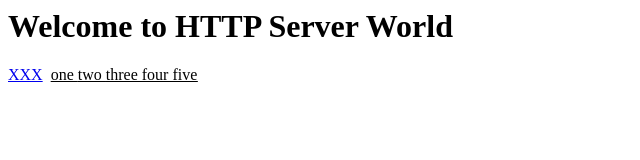
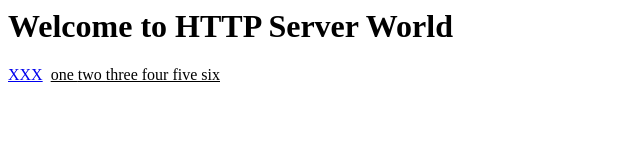
Before and after one commit to t-ataku/httphello, a plain HTML site: page index.html in a window 1280 px wide. Shown: the full height of the page, 0-640 px from the left. Drawn offline with Linux system fonts and the light colour scheme.

Commit message:
another more item was added

```diff
--- a/index.html
+++ b/index.html
@@ -11,6 +11,7 @@
 <U>three
 <U>four
 <U>five
+<U>six
 </list>
 </body>
 </html>
```
